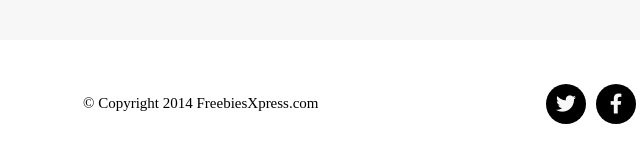
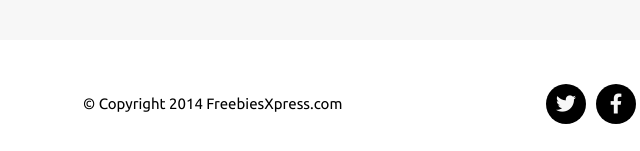
Before and after one commit to Blackbirdev/task-runner-project, a website: page index.html in a window 1280 px wide. Shown: the part 2388-2539 px from the top of the page, 14-654 px from the left. Drawn offline with Linux system fonts and the light colour scheme.

Commit message:
Change styles for footer

```diff
--- a/sass/style.scss
+++ b/sass/style.scss
@@ -222,6 +222,7 @@ footer {
         font-size: 15px;
         padding: 25px 0 0 0;
         margin-left: 15px;
+        font-family: $font-text;
     }
 
     ul {
```
Also changed, not shown: css/style.css, 1 other file.
